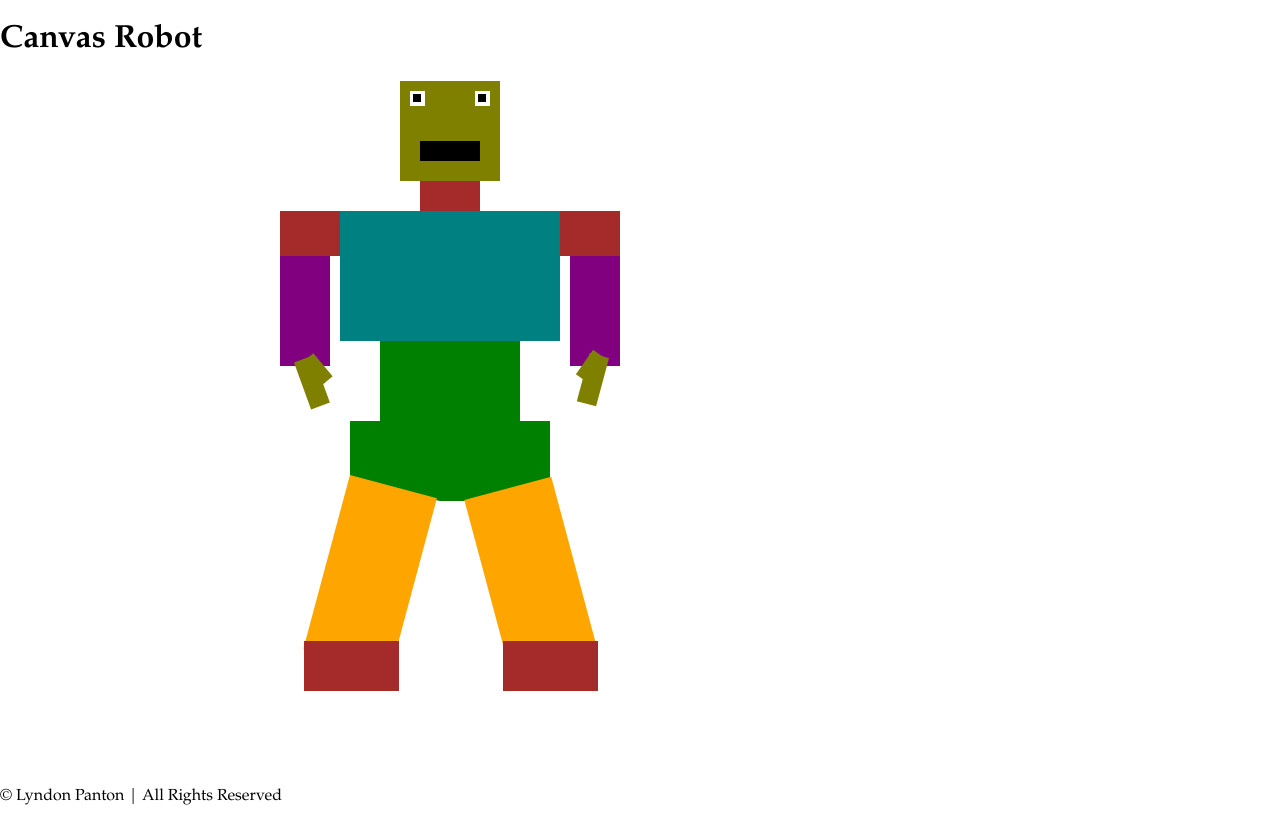
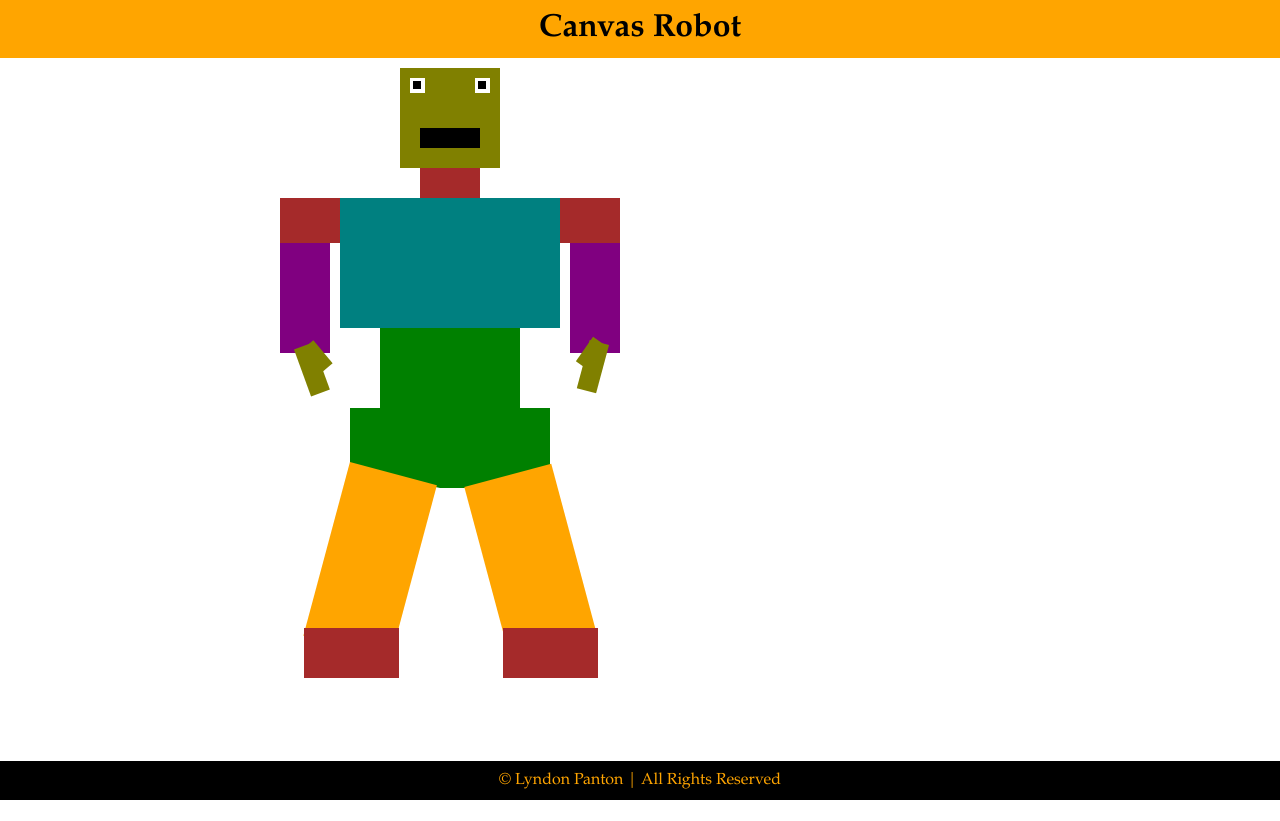
Before and after one commit to LyndonPanton/CanvasRobot, a plain HTML site: page index.html in a window 1280 px wide. After the commit the page ends 800 px from the top, so only its background shows below. Drawn offline with Linux system fonts and the light colour scheme.

Commit message:
Defined header and footer styling

```diff
--- a/css/styles.css
+++ b/css/styles.css
@@ -6,3 +6,21 @@ body, html {
 	font-family: Palatino, "Palatino Linotype", "Palatino LT STD", "Book Antiqua", Georgia, serif;
 	font-size: 16px;
 }
+
+footer {
+	position: absolute;
+	bottom: 0;
+	margin: 10px 0 0 0;
+	min-width: 100%;
+	padding: 10px 0;
+	background-color: black;
+	text-align: center;
+	color: orange;
+}
+
+h1 {
+	margin: 0 0 10px 0;
+	padding: 10px 0;
+	background-color: orange;
+	text-align: center;
+}
```
